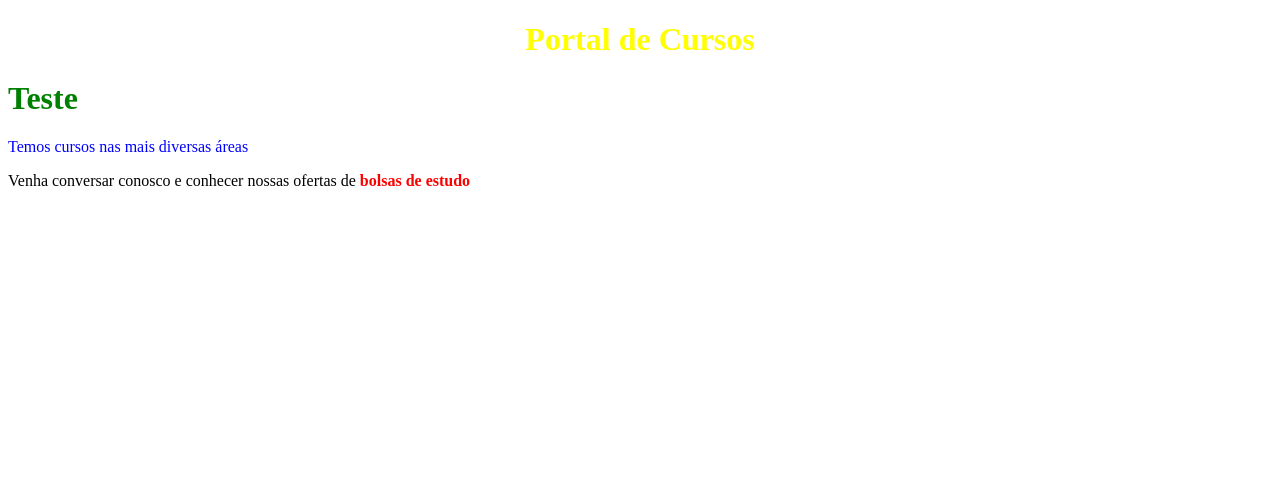
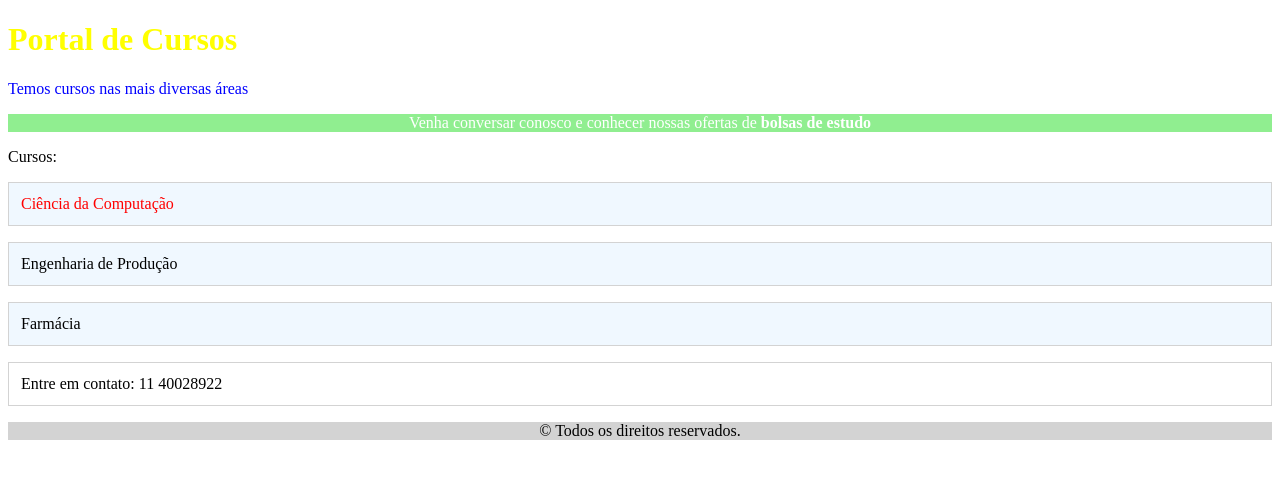
Before and after one commit to GustaBR/desenvolvimento-front-end, a plain HTML site: page aula250823/index.html in a window 1280 px wide. Drawn offline with Linux system fonts and the light colour scheme.

Commit message:
Código 01/09/25

```diff
--- a/aula250823/css/styles.css
+++ b/aula250823/css/styles.css
@@ -1,16 +1,45 @@
-h1 {
+/* p{
+    color: red
+} */
+
+/* #titulo {
     color: green;
+    text-align: center
+} */
+
+/* Estiliza textos cuja tag é do tipo <p> e ID é igual a "descricao" */
+p#descricao{
+    color: blue
 }
-strong {
+
+/* Seletor por classe */
+p.promocao{
+    text-align: center;
+    background-color: lightgreen
+}
+
+h1.promocao{
+    color: yellow
+}
+
+.nova{
+    color: white
+}
+
+p.final-pagina#rodape{
+    background-color: lightgray;
+    text-align: center;
+}
+
+.curso, .novo-curso{
+    background-color: aliceblue
+}
+
+.novo-curso{
     color: red;
 }
 
-#titulo{
-    color: yellow;
-    text-align: center;
+.curso, .novo-curso, #contato{
+    padding: 12px;
+    border: 1px solid lightgray;
 }
-
-/* Estilização condicional composta (tag <p></p> e id="descricao") */
-p#descricao{
-    color: blue;
-}
--- a/aula250823/index.html
+++ b/aula250823/index.html
@@ -7,12 +7,25 @@
     <link rel="stylesheet" href="css/styles.css">
 </head>
 <body>
-    <h1 id="titulo">Portal de Cursos</h1>
+    <h1 id="titulo" class="promocao">Portal de Cursos</h1>
     <!-- Estilização por ID prevalece -->
-    <h1>Teste</h1>
     <p id="descricao">Temos cursos nas mais diversas áreas</p>
-    <p>Venha conversar conosco e conhecer nossas ofertas de
+    <p class="promocao nova">
+        Venha conversar conosco e conhecer nossas ofertas de
         <strong>bolsas de estudo</strong>
+    </p>
+
+    <p> Cursos: </p>
+    <p class="novo-curso">Ciência da Computação</p>
+    <p class="curso">Engenharia de Produção</p>
+    <p class="curso">Farmácia</p>
+
+    <p id="contato" class="final-pagina">
+        Entre em contato: 11 40028922
+    </p>
+
+    <p id="rodape" class="final-pagina">
+        &copy; Todos os direitos reservados.
     </p>
 </body>
 </html>
```
Also changed, not shown: aula250823/mais_seletores.html (added, +80 -0 lines).
